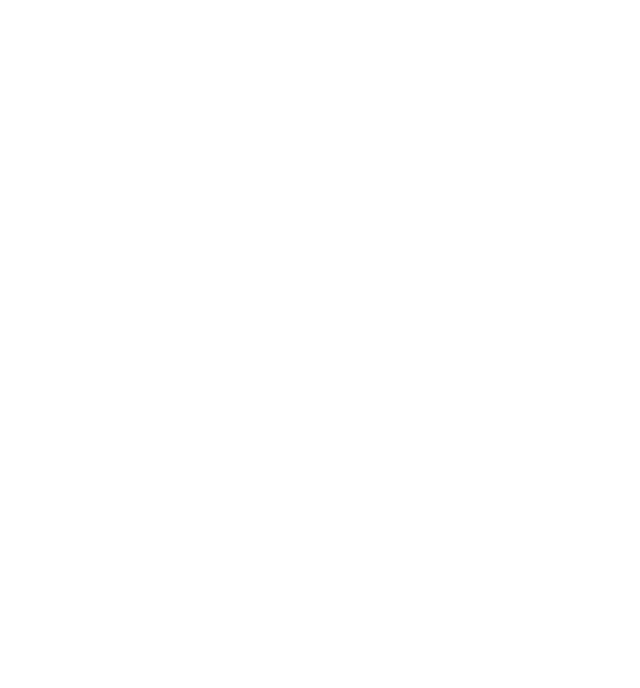
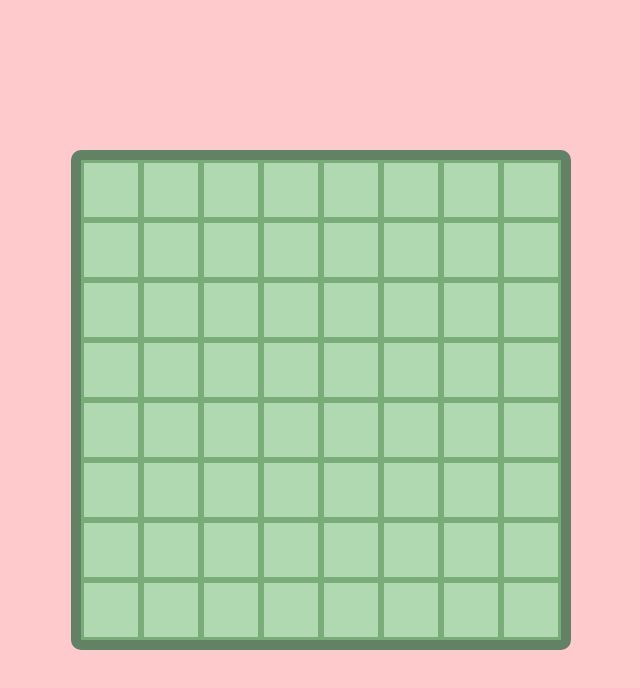
Before and after one commit to miletEi/reversi, a React (Vite) app: page / in a window 1280 px wide. Shown: the top 688 px of the page, without its empty margins (319-959 px from the left). Built offline with nearby package versions, Linux system fonts and the light colour scheme.

Commit message:
feat(reversi): added board for reversi.

```diff
--- a/src/App.css
+++ /dev/null
@@ -1 +0,0 @@
-@import-normalize;
--- a/src/App.tsx
+++ b/src/App.tsx
@@ -1,7 +1,8 @@
-import "./App.css";
+import "bootstrap/dist/css/bootstrap.min.css";
+import Board from "./components/Board";
 
 function App() {
-  return <></>;
+  return <Board />;
 }
 
 export default App;
--- /dev/null
+++ b/src/assets/css/Board.css
@@ -0,0 +1,6 @@
+@import-normalize;
+
+.board {
+  border: 10px solid #618264;
+  border-radius: 10px;
+}
--- /dev/null
+++ b/src/assets/css/Cell.css
@@ -0,0 +1,13 @@
+@import-normalize;
+
+.cell {
+  background: #b0d9b1;
+  border: solid #79ac78;
+  height: 60px;
+  width: 60px;
+}
+
+.cell:hover,
+.cell:focus {
+  background-color: #d0e7d2;
+}
--- /dev/null
+++ b/src/assets/css/index.css
@@ -0,0 +1,19 @@
+@import-normalize;
+:root {
+  text-rendering: optimizeLegibility;
+  -webkit-font-smoothing: antialiased;
+  -moz-osx-font-smoothing: grayscale;
+  -webkit-text-size-adjust: 100%;
+  max-width: 1280px;
+  margin: auto;
+  text-align: center;
+}
+
+body {
+  background-color: #ffcacc;
+  display: flex;
+  justify-content: center;
+  align-items: center;
+  min-width: 300px;
+  min-height: 100vh;
+}
--- /dev/null
+++ b/src/components/Board.tsx
@@ -0,0 +1,22 @@
+import "../assets/css/Board.css";
+import { NUM_OF_COLUMNS, NUM_OF_ROWS } from "../utils/Constant";
+import Cell from "./Cell";
+
+export default function Board() {
+  const initializeBoard: BoardState = new Array(NUM_OF_ROWS)
+    .fill(null)
+    .fill(null)
+    .map(() => new Array(NUM_OF_COLUMNS).fill(null));
+
+  return (
+    <div className="board d-grid-template-8 ">
+      {initializeBoard.map((row, rowIndex) => (
+        <div key={rowIndex} className="d-flex">
+          {row.map((_, colIndex) => (
+            <Cell key={`${rowIndex}-${colIndex}`} />
+          ))}
+        </div>
+      ))}
+    </div>
+  );
+}
--- /dev/null
+++ b/src/components/Cell.tsx
@@ -0,0 +1,7 @@
+import "../assets/css/Cell.css";
+
+export default function Cell() {
+  return (
+    <div className="cell d-flex justify-content-center align-items-center"></div>
+  );
+}
--- /dev/null
+++ b/src/utils/Constant.ts
@@ -0,0 +1,2 @@
+export const NUM_OF_ROWS = 8;
+export const NUM_OF_COLUMNS = 8;
--- /dev/null
+++ b/src/utils/Type.ts
@@ -0,0 +1,6 @@
+declare global {
+  type PlayerColor = "purple" | "blue";
+  type BoardState = PlayerColor[][];
+}
+
+export {};
```
Also changed, not shown: src/main.tsx (+7 -7 lines).
